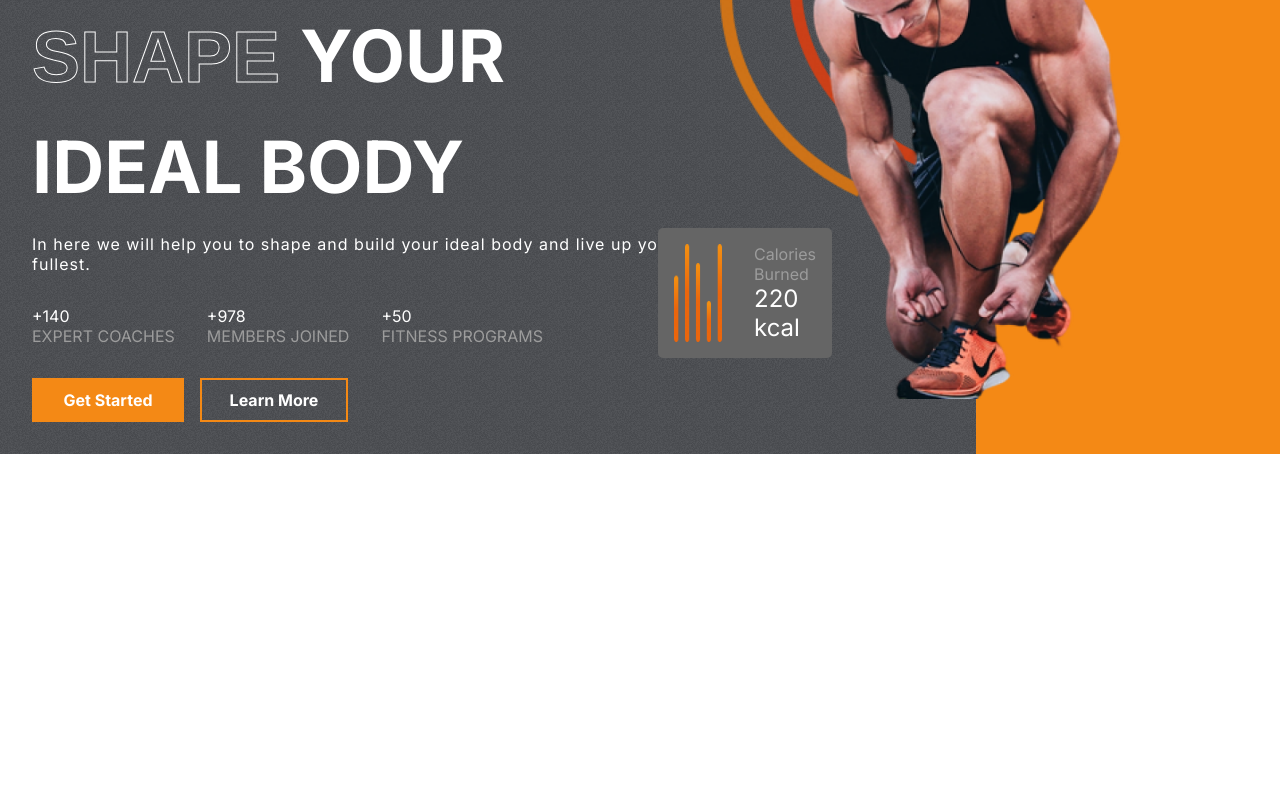
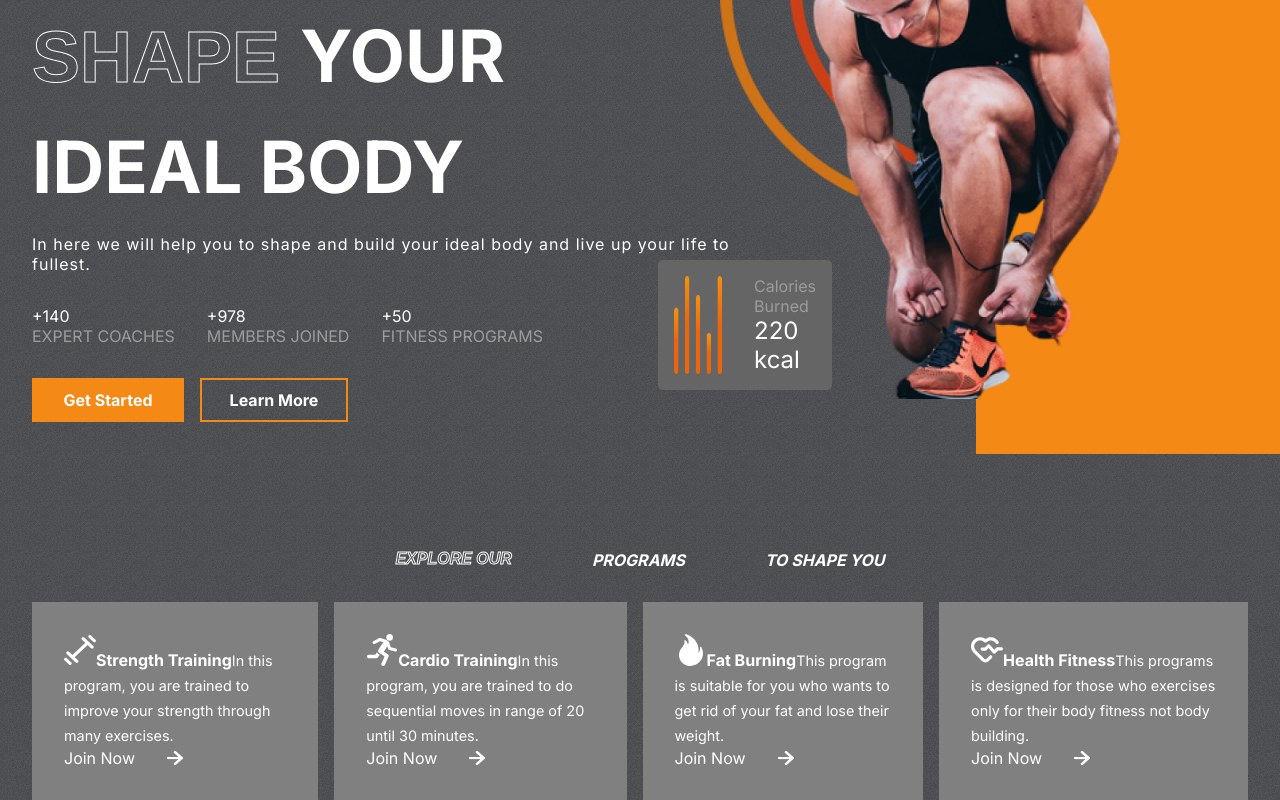
Before and after one commit to emadeveloper/Fit-Club, a React (Create React App) app: page / in a window 1280 px wide. Shown: the part 284-1084 px from the top of the page. Before the commit the page ends 800 px from the top, so only its background shows below. Built offline with nearby package versions, Linux system fonts and the light colour scheme.

Commit message:
adding Program category

```diff
--- a/src/App.js
+++ b/src/App.js
@@ -1,11 +1,13 @@
 import './App.css';
 import Hero from './components/Hero/Hero';
+import Programs from './components/Programs/Programs';
 
 
 function App() {
   return (
     <div className="App">
           <Hero />
+          <Programs />
     </div>
   );
 }
--- a/src/components/Hero/Hero.css
+++ b/src/components/Hero/Hero.css
@@ -167,7 +167,7 @@
     padding: 1rem;
     width: fit-content;
     position: absolute;
-    top: 32rem;
+    top: 34rem;
     right: 28rem;
 }
 
--- a/src/components/Hero/Hero.jsx
+++ b/src/components/Hero/Hero.jsx
@@ -63,7 +63,8 @@
 
         <div className="heart-rate">
           <img src={Heart} alt="" />
-            <span>Heart Rate</span><span>116 bpm</span>
+          <span>Heart Rate</span>
+          <span>116 bpm</span>
         </div>
 
         {/* HERO IMAGES */}
--- /dev/null
+++ b/src/components/Programs/Programs.css
@@ -0,0 +1,63 @@
+.Programs{
+    display: flex;
+    flex-direction: column;
+    gap: 2rem;
+    padding: 0 2rem;
+}
+
+.programs-header{
+    display: flex;
+    gap: 5rem;
+    font-weight: bold;
+    font-style: 3rem;
+    justify-content: center;
+    color: white;
+    text-transform: uppercase;
+    font-style: italic;
+}
+
+.program-categories{
+    display: flex;
+    gap: 1rem;
+}
+
+.category{
+    flex-direction: column;
+    background-color: gray;
+    padding: 2rem;
+    gap: 1rem;
+    color: white;
+    justify-content: space-between;
+}
+
+.category>:nth-child(1){
+    width: 2rem;
+    height: 2rem;
+    fill: white;
+}
+
+.category>:nth-child(2){
+    font-size: 1rem;
+    font-weight: bold;
+}
+
+
+.category>:nth-child(3){
+    font-size: 0.9rem;
+    line-height: 25px;
+}
+
+.join-now{
+    display: flex;
+    align-items: center;
+    gap: 2rem;
+}
+
+.join-now>img{
+    width: 1rem;
+}
+
+.category:hover{
+    background: var(--planCard);
+    cursor: pointer;
+}
--- /dev/null
+++ b/src/components/Programs/Programs.jsx
@@ -0,0 +1,33 @@
+import React from "react";
+import "./Programs.css";
+import { programsData } from "../../data/programsData";
+import RigthArrow from "../../assets/rightArrow.png";
+
+
+const Programs = () => {
+  return (
+    <section className="Programs" id="programs">
+      {/* header */}
+      <div className="programs-header">
+        <span className="stroke-text">Explore Our</span>
+        <span>Programs</span>
+        <span>to shape you</span>
+      </div>
+
+      <div className="program-categories">
+        {programsData.map((program) => (
+          <div className="category">
+            {program.image}
+            <span>{program.heading}</span>
+            <span>{program.details}</span>
+            <div className="join-now">
+                <span>Join Now</span><img src={RigthArrow} alt="" />
+            </div>
+          </div>
+        ))}
+      </div>
+    </section>
+  );
+};
+
+export default Programs;
```
Lines whose indentation alone changed are shown as unchanged.
